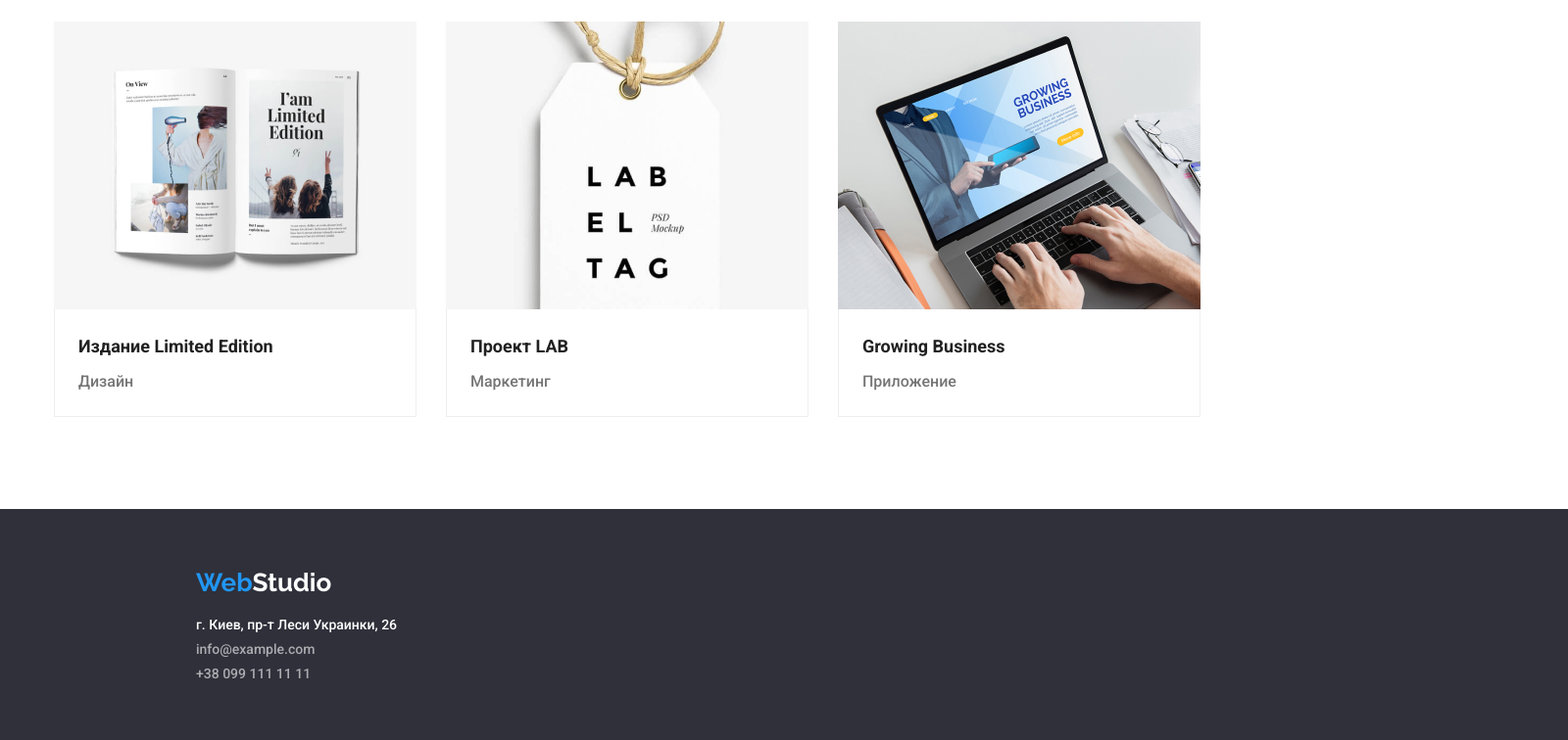
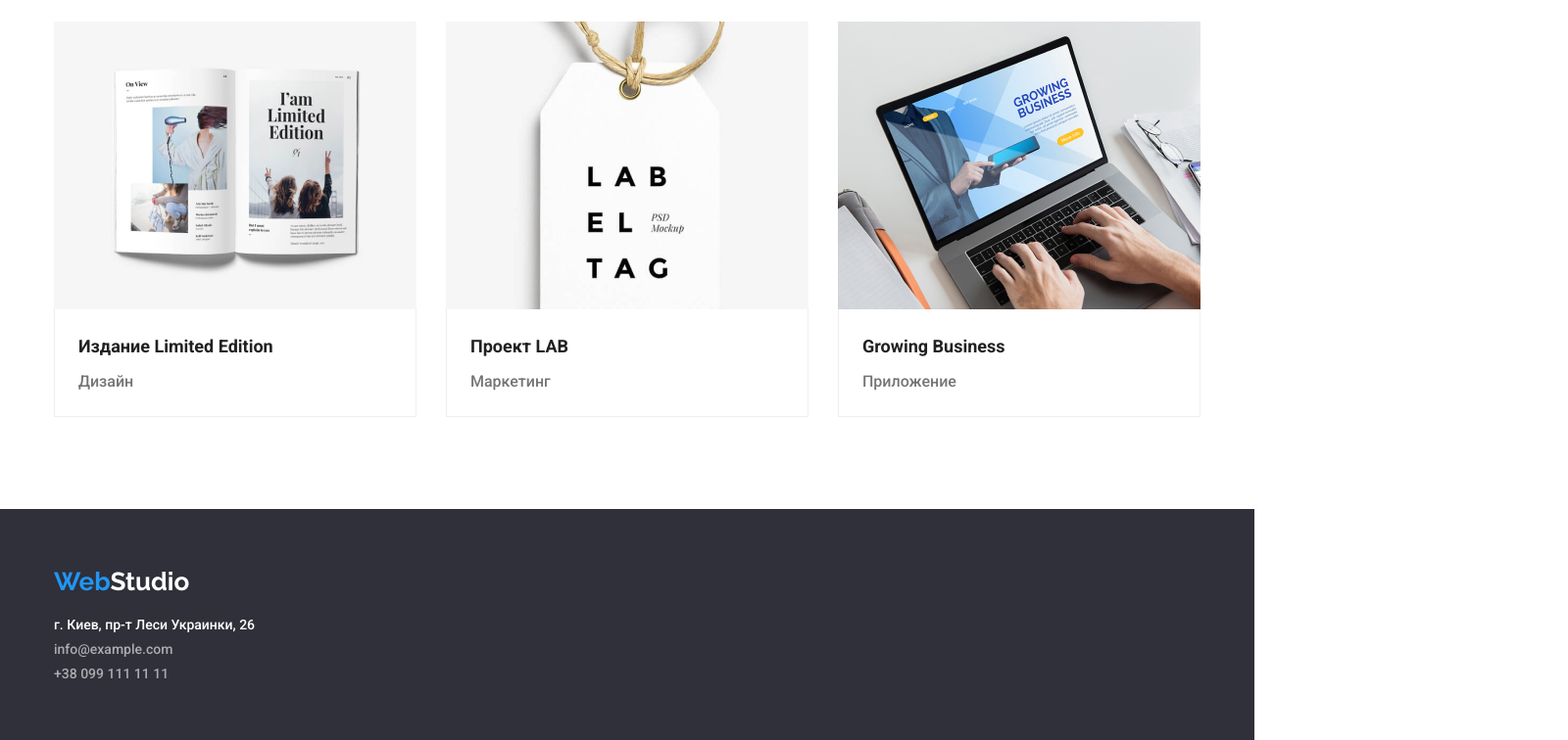
Before and after one commit to NikitaDryzhak/goit-markup-hw-03, a plain HTML site: page portfolio.html in a window 1280 px wide. Shown: the part 1085-1841 px from the top of the page at 98% size, 1600 px wide, since content can reach past the window. Drawn offline with nearby package versions, Linux system fonts and the light colour scheme.

Commit message:
changes4

```diff
--- a/css/styles.css
+++ b/css/styles.css
@@ -131,7 +131,6 @@ body {
 .hero-screen {
   background: var(--secondary-background-color);
   max-width: 1600px;
-
   margin-right: auto;
   margin-left: auto;
   padding-top: 200px;
@@ -149,6 +148,8 @@ body {
   margin-bottom: 30px;
 }
 .hero-screen-btn {
+  display: block;
+  margin: 0 auto;
   font: bold 16px/1.8 Roboto, sans-serif;
   color: var(--background-color);
   background: var(--accent-color);
@@ -168,9 +169,6 @@ body {
 }
 .list-features {
   display: flex;
-  /*width: 1200px;
-  padding-left: 15px;
-  padding-right: 15px;*/
   margin-top: 0;
   margin-bottom: 0;
   margin-right: auto;
@@ -222,7 +220,6 @@ body {
 
 /* Наша команда */
 .team {
-  width: 1600px;
   margin-right: auto;
   margin-left: auto;
   padding-top: 94px;
@@ -281,7 +278,6 @@ body {
 .footer {
   background: var(--secondary-background-color);
   font-size: 14px;
-  width: 1600px;
   margin-right: auto;
   margin-left: auto;
   display: flex;
@@ -302,7 +298,7 @@ body {
 .address {
   color: var(--background-color);
   font-style: normal;
-
+  margin-bottom: 9px;
   margin-top: 20px;
 }
 .contacts-footer {
@@ -318,8 +314,9 @@ body {
   margin-bottom: 0;
   margin-top: 0px;
 }
-.list-footer li {
-  margin-top: 9px;
+
+.list-footer li:not(:last-child) {
+  margin-bottom: 9px;
 }
 /*Portfolio*/
 .main-portfolio {
@@ -351,7 +348,7 @@ body {
   cursor: pointer;
 }
 .filter-btn-active:hover,
-:focus {
+.filter-btn-active:focus {
   background: var(--accent-color);
   color: var(--background-color);
   box-shadow: 0px 3px 1px rgba(0, 0, 0, 0.1), 0px 1px 2px rgba(0, 0, 0, 0.08),
@@ -413,9 +410,7 @@ body {
   border-bottom: 1px solid #eeeeee;
   padding: 20px 24px;
 }
-/*.product-card li:nth-last-child(-n + 3) {
-  margin-bottom: 0px;
-}*/
+
 .product-card img {
   display: block;
   max-width: 100%;
--- a/portfolio.html
+++ b/portfolio.html
@@ -4,14 +4,12 @@
     <head>
         <title>Portfolio</title>
         <meta charset="utf-8">
-        <link rel="stylesheet" href="./css/styles.css">
-        <link rel="preconnect" href="https://fonts.googleapis.com">
-        <link rel="preconnect" href="https://fonts.gstatic.com" crossorigin>
-        <link href="https://fonts.googleapis.com/css2?family=Roboto:wght@400;500;700;900&display=swap" rel="stylesheet">
         <link rel="preconnect" href="https://fonts.googleapis.com">
         <link rel="preconnect" href="https://fonts.gstatic.com" crossorigin>
         <link href="https://fonts.googleapis.com/css2?family=Raleway:wght@700&family=Roboto:wght@400;500;700;900&display=swap"
             rel="stylesheet">
+        <link rel="stylesheet" href="https://cdnjs.cloudflare.com/ajax/libs/modern-normalize/1.1.0/modern-normalize.min.css">
+        <link rel="stylesheet" href="./css/styles.css">
     </head>
 <body>
 <header class="header">
```
Also changed, not shown: index.html (+5 -8 lines).
